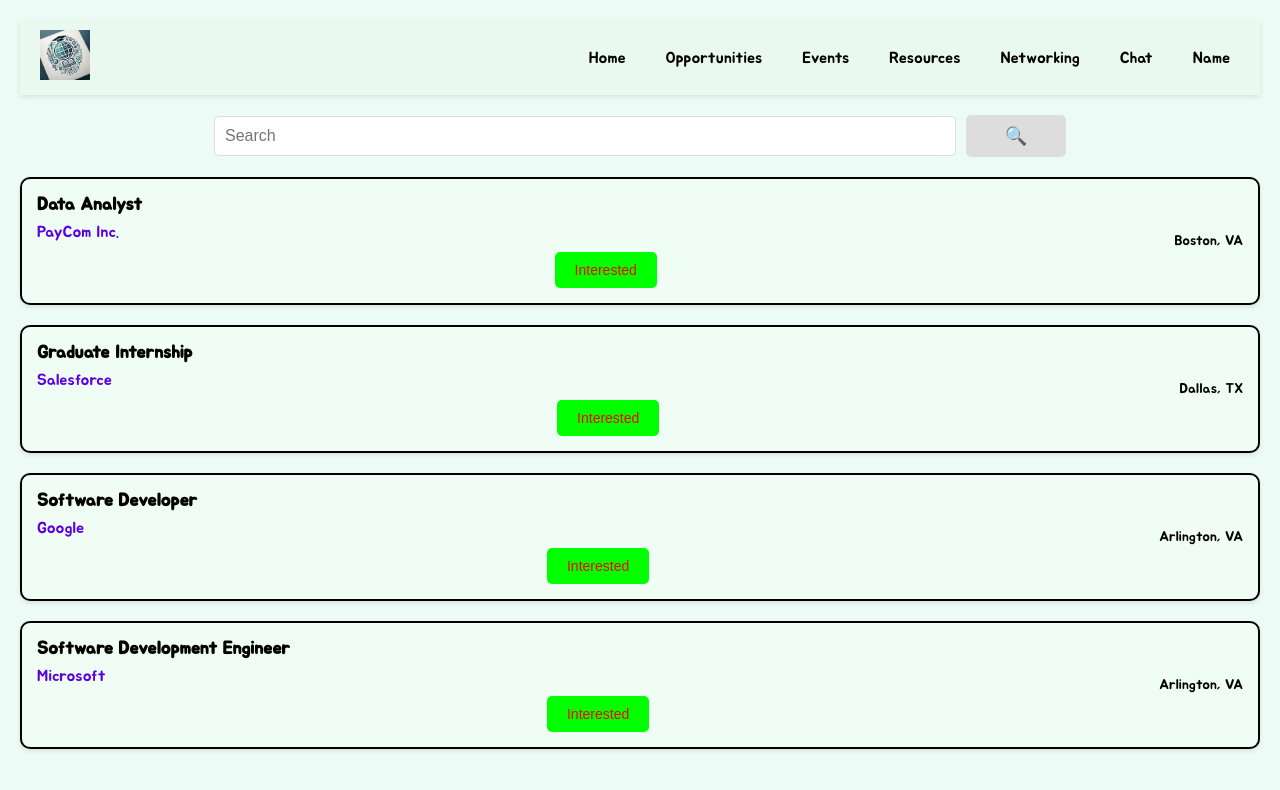
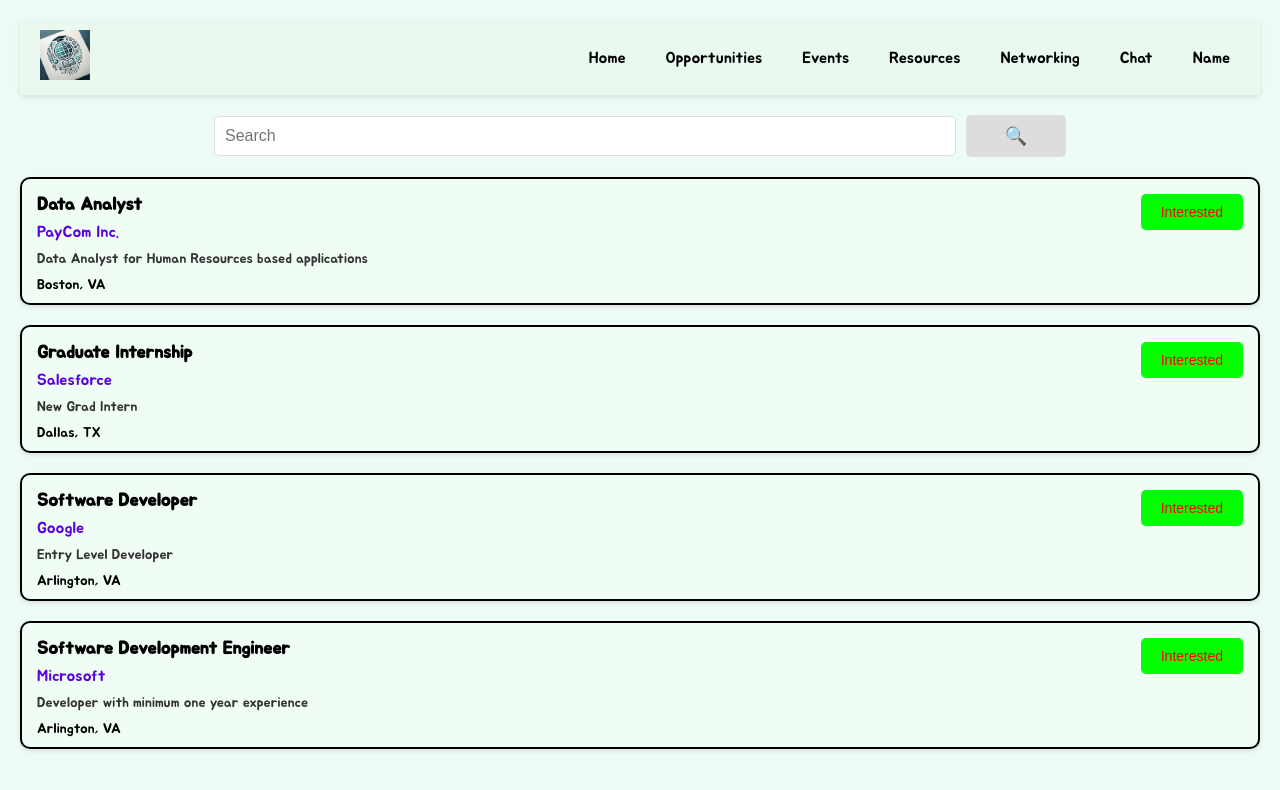
Before and after one commit to saiswethat/eduverse, a React (Create React App) app: page /opportunities in a window 1280 px wide. Shown: the top 790 px of the page. Built offline with nearby package versions, Linux system fonts and the light colour scheme.

Commit message:
opportunity page update

```diff
--- a/package.json
+++ b/package.json
@@ -8,6 +8,7 @@
     "@testing-library/user-event": "^13.5.0",
     "react": "^18.3.1",
     "react-dom": "^18.3.1",
+    "react-router-dom": "^6.26.2",
     "react-scripts": "5.0.1",
     "web-vitals": "^2.1.4"
   },
--- a/src/JobListing.js
+++ b/src/JobListing.js
@@ -1,20 +1,20 @@
 import React from "react";
-import "./css/JobListing.css"; // Updated CSS file name
+import "./css/JobListing.css";
 
-function JobListing({ title, company, location }) {
+function JobListing({ title, company, location, description }) {
   return (
     <div className="jobListing-job-card">
+      <div className="jobListing-interested-button-container">
+        <button className="jobListing-interested-button">Interested</button>
+      </div>
+
       <div className="jobListing-job-card__info">
         <h3 className="jobListing-job-card__title">{title}</h3>
         <a href="#" className="jobListing-job-card__company">
           {company}
         </a>
-        <div className="jobListing-interested-button-container">
-          <button className="jobListing-interested-button">Interested</button>
-        </div>
-      </div>
-      <div className="jobListing-job-card__location">
-        <p>{location}</p>
+        <p className="jobListing-job-card__description">{description}</p>
+        <p className="jobListing-job-card__location">{location}</p>
       </div>
     </div>
   );
--- a/src/Opportunities.js
+++ b/src/Opportunities.js
@@ -2,27 +2,35 @@
 import Header from "./Header";
 import SearchBar from "./SearchBar";
 import JobListing from "./JobListing";
-import "./css/Opportunities.css"; // Updated CSS file name
+import "./css/Opportunities.css";
 
 function Opportunities() {
   const [searchTerm, setSearchTerm] = useState("");
 
   const jobListings = [
-    { title: "Data Analyst", company: "PayCom Inc.", location: "Boston, VA" },
+    {
+      title: "Data Analyst",
+      company: "PayCom Inc.",
+      location: "Boston, VA",
+      description: "Data Analyst for Human Resources based applications",
+    },
     {
       title: "Graduate Internship",
       company: "Salesforce",
       location: "Dallas, TX",
+      description: "New Grad Intern",
     },
     {
       title: "Software Developer",
       company: "Google",
       location: "Arlington, VA",
+      description: "Entry Level Developer",
     },
     {
       title: "Software Development Engineer",
       company: "Microsoft",
       location: "Arlington, VA",
+      description: "Developer with minimum one year experience",
     },
   ];
 
@@ -43,6 +51,7 @@
             title={job.title}
             company={job.company}
             location={job.location}
+            description={job.description}
           />
         ))}
       </div>
--- a/src/css/JobListing.css
+++ b/src/css/JobListing.css
@@ -1,13 +1,14 @@
 .jobListing-job-card {
   display: flex;
   justify-content: space-between;
-  align-items: center;
+  align-items: flex-start;
   border: 2px solid #000;
   border-radius: 10px;
   padding: 15px;
   margin-bottom: 20px;
   background-color: #f0fdf4;
   box-shadow: 0 2px 4px rgba(0, 0, 0, 0.1);
+  position: relative;
   transition: transform 0.2s ease;
 }
 
@@ -35,11 +36,16 @@
   margin-top: 5px;
 }
 
+.jobListing-job-card__description {
+  font-size: 14px;
+  color: #333;
+  margin-top: 8px;
+}
+
 .jobListing-interested-button-container {
-  display: flex;
-  justify-content: center;
-  margin-top: 10px;
-  width: 100%;
+  position: absolute;
+  top: 15px;
+  right: 15px;
 }
 
 .jobListing-interested-button {
@@ -55,4 +61,5 @@
 .jobListing-job-card__location {
   font-size: 14px;
   color: #000;
+  margin: -6px 0;
 }
```
Also changed, not shown: 1 other file (tests, documents, lock files or other folders).
